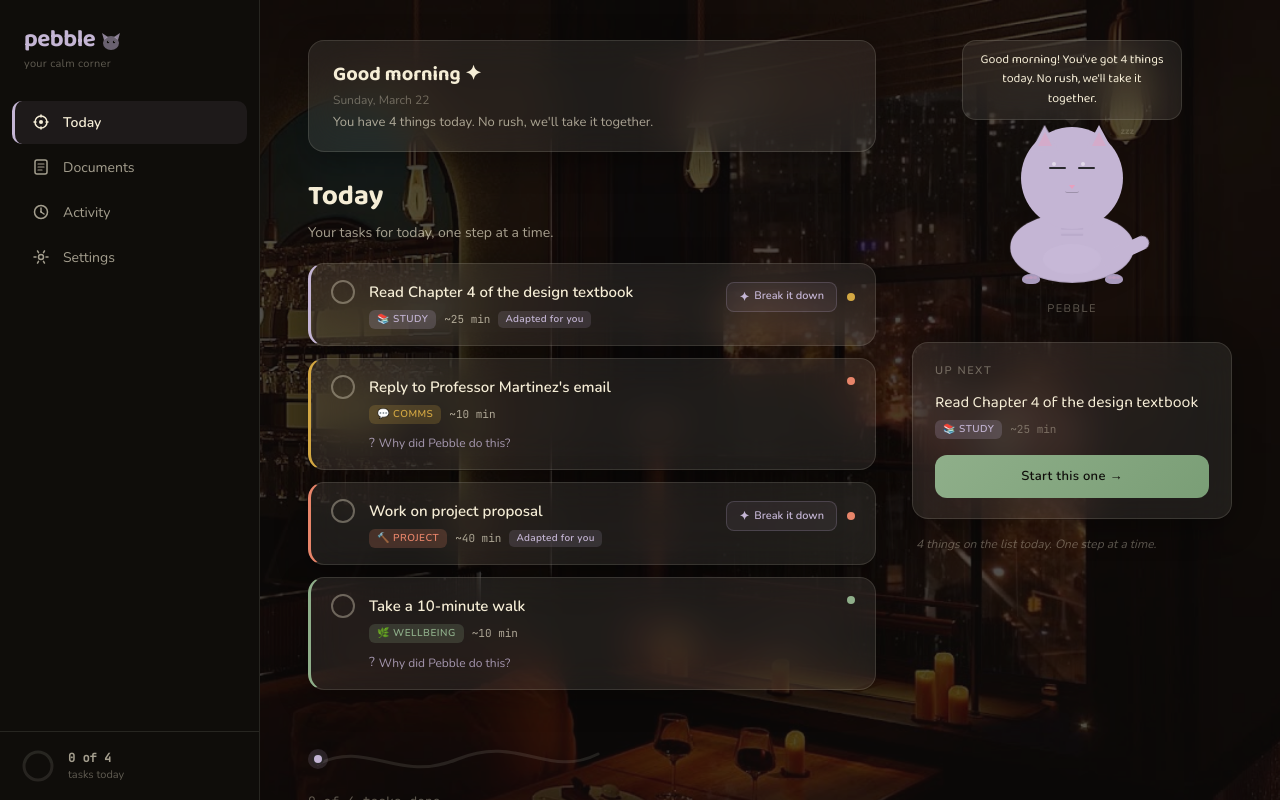
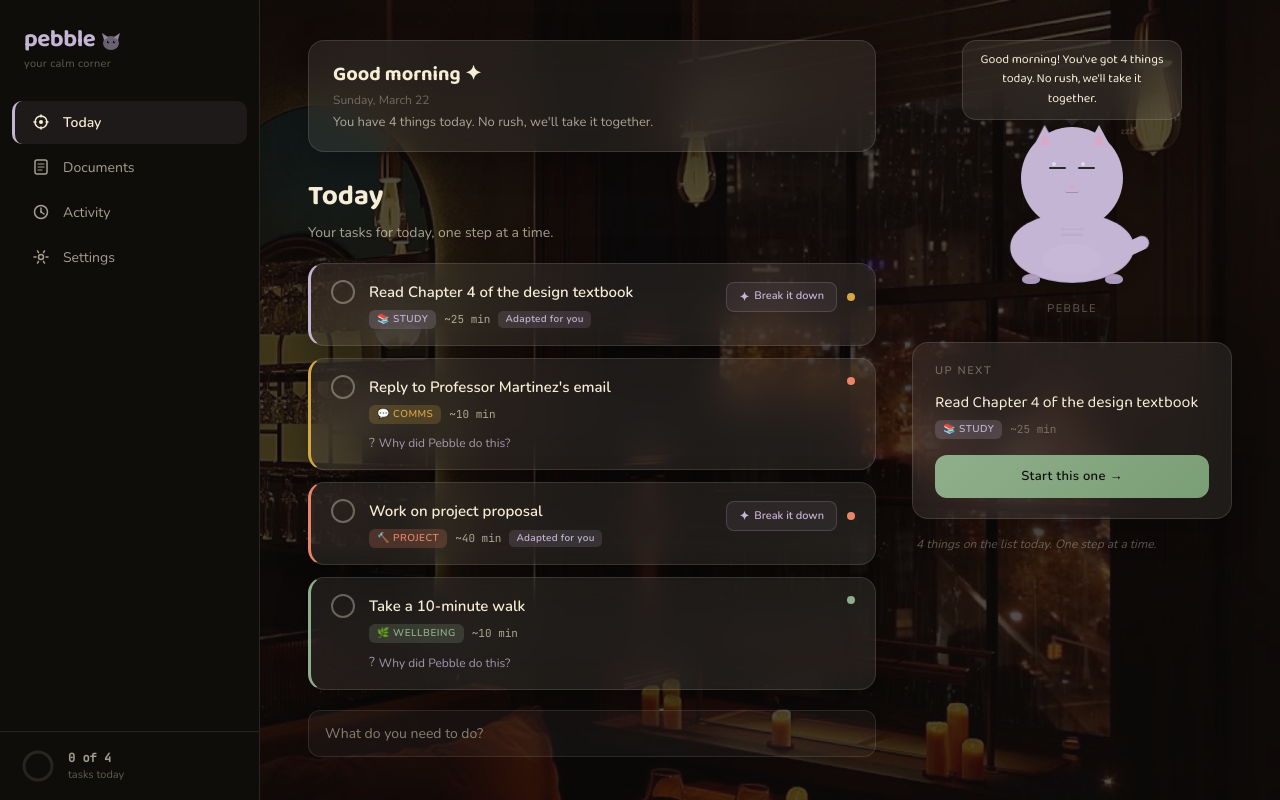
Before and after one commit to Eufanzky/pebble, a Next.js app in the folder pebble/: page /today in a window 1280 px wide. Built offline with nearby package versions, Linux system fonts and the light colour scheme.

Commit message:
Add cross-screen integration, distress detection, and empty states

```diff
--- a/pebble/src/app/today/page.tsx
+++ b/pebble/src/app/today/page.tsx
@@ -1,6 +1,6 @@
 'use client';
 
-import { useState, useEffect } from 'react';
+import { useState, useSyncExternalStore, useCallback } from 'react';
 import ScreenBackground from '@/components/layout/ScreenBackground';
 import PebbleCharacter from '@/components/pebble/PebbleCharacter';
 import PebbleSpeechBubble from '@/components/pebble/PebbleSpeechBubble';
@@ -13,34 +13,42 @@ import { usePreferences } from '@/contexts/PreferencesContext';
 import { useTimeOfDay } from '@/hooks/useTimeOfDay';
 import { TAG_CONFIG } from '@/data/sampleTasks';
 
+const DISTRESS_PHRASES = [
+  "i can't do this",
+  "i'm overwhelmed",
+  "too much",
+  "i give up",
+  "i can't cope",
+  "i'm stressed",
+  "i'm struggling",
+  "everything is too hard",
+  "i want to quit",
+];
+
+const subscribeNoop = () => () => {};
+const getFormattedDate = () =>
+  new Date().toLocaleDateString('en-US', { weekday: 'long', month: 'long', day: 'numeric' });
+const getHour = () => new Date().getHours();
+
 function useFormattedDate(): string {
-  const [date, setDate] = useState('');
-  useEffect(() => {
-    setDate(new Date().toLocaleDateString('en-US', {
-      weekday: 'long',
-      month: 'long',
-      day: 'numeric',
-    }));
-  }, []);
-  return date;
+  return useSyncExternalStore(subscribeNoop, getFormattedDate, () => '');
 }
 
 function useCurrentHour(): number {
-  const [hour, setHour] = useState(12);
-  useEffect(() => {
-    setHour(new Date().getHours());
-  }, []);
-  return hour;
+  return useSyncExternalStore(subscribeNoop, getHour, () => 12);
 }
 
 export default function TodayPage() {
   const { mood, currentMessage } = usePebble();
-  const { tasks, toggleTask, toggleSubtask, completionPercentage } = useTasks();
+  const { tasks, toggleTask, toggleSubtask, addTask, clearAll, completionPercentage } = useTasks();
   const { addEntry } = useActivityLog();
-  const { preferences, stripEmoji } = usePreferences();
+  const { preferences } = usePreferences();
   const timeOfDay = useTimeOfDay();
   const formattedDate = useFormattedDate();
   const currentHour = useCurrentHour();
+
+  const [taskInput, setTaskInput] = useState('');
+  const [distressState, setDistressState] = useState<'none' | 'showing'>('none');
 
   const done = tasks.filter((t) => t.completed).length;
   const total = tasks.length;
@@ -49,7 +57,6 @@ export default function TodayPage() {
 
   const nextTask = tasks.find((t) => !t.completed);
 
-  // Sort: incomplete first, completed at bottom
   const incompleteTasks = tasks.filter((t) => !t.completed);
   const completedTasks = tasks.filter((t) => t.completed);
 
@@ -95,6 +102,60 @@ export default function TodayPage() {
         'Explainability request fulfilled. Reasoning displayed to user.'
       );
     }
+  };
+
+  const isDistressInput = useCallback((text: string) => {
+    const lower = text.toLowerCase().replace(/[\u2018\u2019]/g, "'");
+    return DISTRESS_PHRASES.some((phrase) => lower.includes(phrase));
+  }, []);
+
+  const handleTaskSubmit = (e: React.FormEvent) => {
+    e.preventDefault();
+    const text = taskInput.trim();
+    if (!text) return;
+
+    if (isDistressInput(text)) {
+      setDistressState('showing');
+      setTaskInput('');
+      addEntry(
+        'CalmSense',
+        'Distress signal detected. Offered support response. Content Safety: activated.',
+        `User input contained distress language. Triggered gentle support response instead of task creation.`
+      );
+      return;
+    }
+
+    addTask({
+      title: text,
+      tag: 'project',
+      priority: 'medium',
+      timeEstimate: '~15 min',
+      completed: false,
+    });
+    addEntry('CalmSense', `New task added: '${text}'`, 'User manually added a task from the input field.');
+    setTaskInput('');
+  };
+
+  const handleDistressClear = () => {
+    // Remove all uncompleted tasks
+    const incomp = tasks.filter((t) => !t.completed);
+    incomp.forEach((t) => toggleTask(t.id)); // complete them first
+    clearAll();
+    addTask({
+      title: 'Take 5 minutes to breathe',
+      tag: 'wellbeing',
+      priority: 'low',
+      timeEstimate: '~5 min',
+      completed: false,
+      whyExplanation: "Clean slate. Just this one thing whenever you're ready.",
+    });
+    setDistressState('none');
+    addEntry('CalmSense', 'User chose to clear and start fresh. Added a simple breathing task.', 'Distress response: cleared incomplete tasks, added wellbeing task.');
+  };
+
+  const handleDistressDismiss = () => {
+    setDistressState('none');
+    addEntry('CalmSense', 'User dismissed distress support response. Continuing session.', 'User indicated they are okay to continue.');
   };
 
   // Greeting content
@@ -198,6 +259,16 @@ export default function TodayPage() {
               ))}
             </div>
 
+            {/* Empty state for tasks */}
+            {incompleteTasks.length === 0 && completedTasks.length === 0 && (
+              <div style={{ textAlign: 'center', padding: '32px 0' }}>
+                <PebbleCharacter mood="normal" size="small" />
+                <p style={{ fontSize: 13, color: 'var(--text-muted)', marginTop: 12 }}>
+                  All clear! Add a task when you&apos;re ready, or just rest.
+                </p>
+              </div>
+            )}
+
             {/* Completed section */}
             {completedTasks.length > 0 && (
               <>
@@ -228,6 +299,73 @@ export default function TodayPage() {
               </>
             )}
 
+            {/* Add task input */}
+            <form onSubmit={handleTaskSubmit} style={{ marginTop: 20 }}>
+              <input
+                type="text"
+                value={taskInput}
+                onChange={(e) => setTaskInput(e.target.value)}
+                placeholder="What do you need to do?"
+                style={{
+                  width: '100%',
+                  padding: '12px 16px',
+                  borderRadius: 12,
+                  border: '1px solid var(--border-soft)',
+                  background: 'rgba(255,248,235,0.04)',
+                  color: 'var(--text-primary)',
+                  fontFamily: 'var(--font-nunito)',
+                  fontSize: 14,
+                  outline: 'none',
+                  transition: 'border-color 0.15s ease',
+                }}
+                onFocus={(e) => { e.currentTarget.style.borderColor = 'var(--accent-lavender)'; }}
+                onBlur={(e) => { e.currentTarget.style.borderColor = 'var(--border-soft)'; }}
+              />
+            </form>
+
+            {/* Distress response overlay */}
+            {distressState === 'showing' && (
+              <div
+                className="glass-card"
+                style={{
+                  marginTop: 16,
+                  padding: '20px 24px',
+                  borderLeft: '3px solid var(--accent-sage)',
+                }}
+              >
+                <div style={{ display: 'flex', gap: 12, alignItems: 'flex-start', marginBottom: 16 }}>
+                  <div style={{ flexShrink: 0 }}>
+                    <PebbleCharacter mood="normal" size="small" />
+                  </div>
+                  <div style={{ fontFamily: 'var(--font-nunito)', fontSize: 14, color: 'var(--text-primary)', lineHeight: 1.6 }}>
+                    That sounds really hard. It&apos;s okay to step back. Would you like me to clear today&apos;s tasks and start smaller?
+                  </div>
+                </div>
+                <div style={{ display: 'flex', gap: 10, paddingLeft: 0 }}>
+                  <button
+                    onClick={handleDistressClear}
+                    style={{
+                      padding: '10px 18px', borderRadius: 12, border: 'none', cursor: 'pointer',
+                      background: 'rgba(143,175,138,0.2)', color: 'var(--accent-sage)',
+                      fontFamily: 'var(--font-nunito)', fontSize: 13, fontWeight: 600,
+                    }}
+                  >
+                    Clear and start fresh
+                  </button>
+                  <button
+                    onClick={handleDistressDismiss}
+                    style={{
+                      padding: '10px 18px', borderRadius: 12, cursor: 'pointer',
+                      background: 'transparent', border: '1px solid var(--border-soft)',
+                      color: 'var(--text-secondary)', fontFamily: 'var(--font-nunito)', fontSize: 13, fontWeight: 600,
+                    }}
+                  >
+                    I&apos;m okay, keep going
+                  </button>
+                </div>
+              </div>
+            )}
+
             {/* Progress path */}
             <div style={{ marginTop: 28 }}>
               <ProgressPath
@@ -242,7 +380,9 @@ export default function TodayPage() {
           <div className="today-right">
             {/* Pebble */}
             <div className="flex flex-col items-center gap-3 mb-6">
-              <PebbleSpeechBubble message={currentMessage} />
+              <PebbleSpeechBubble message={distressState === 'showing'
+                ? "I'm right here with you."
+                : currentMessage} />
               <PebbleCharacter mood={mood} size="medium" />
               <div style={{
                 fontFamily: 'var(--font-nunito)',
@@ -288,10 +428,10 @@ export default function TodayPage() {
                       letterSpacing: '0.5px',
                       padding: '2px 8px',
                       borderRadius: 6,
-                      background: `color-mix(in srgb, ${TAG_CONFIG[nextTask.tag].color} 20%, transparent)`,
-                      color: TAG_CONFIG[nextTask.tag].color,
+                      background: `color-mix(in srgb, ${TAG_CONFIG[nextTask.tag]?.color ?? 'var(--accent-lavender)'} 20%, transparent)`,
+                      color: TAG_CONFIG[nextTask.tag]?.color ?? 'var(--accent-lavender)',
                     }}>
-                      {calm ? TAG_CONFIG[nextTask.tag].label : `${TAG_CONFIG[nextTask.tag].emoji} ${TAG_CONFIG[nextTask.tag].label}`}
+                      {calm ? (TAG_CONFIG[nextTask.tag]?.label ?? nextTask.tag) : `${TAG_CONFIG[nextTask.tag]?.emoji ?? ''} ${TAG_CONFIG[nextTask.tag]?.label ?? nextTask.tag}`}
                     </span>
                     <span style={{ fontFamily: 'var(--font-jetbrains)', fontSize: 11, color: 'var(--text-muted)' }}>
                       {nextTask.timeEstimate}
```
